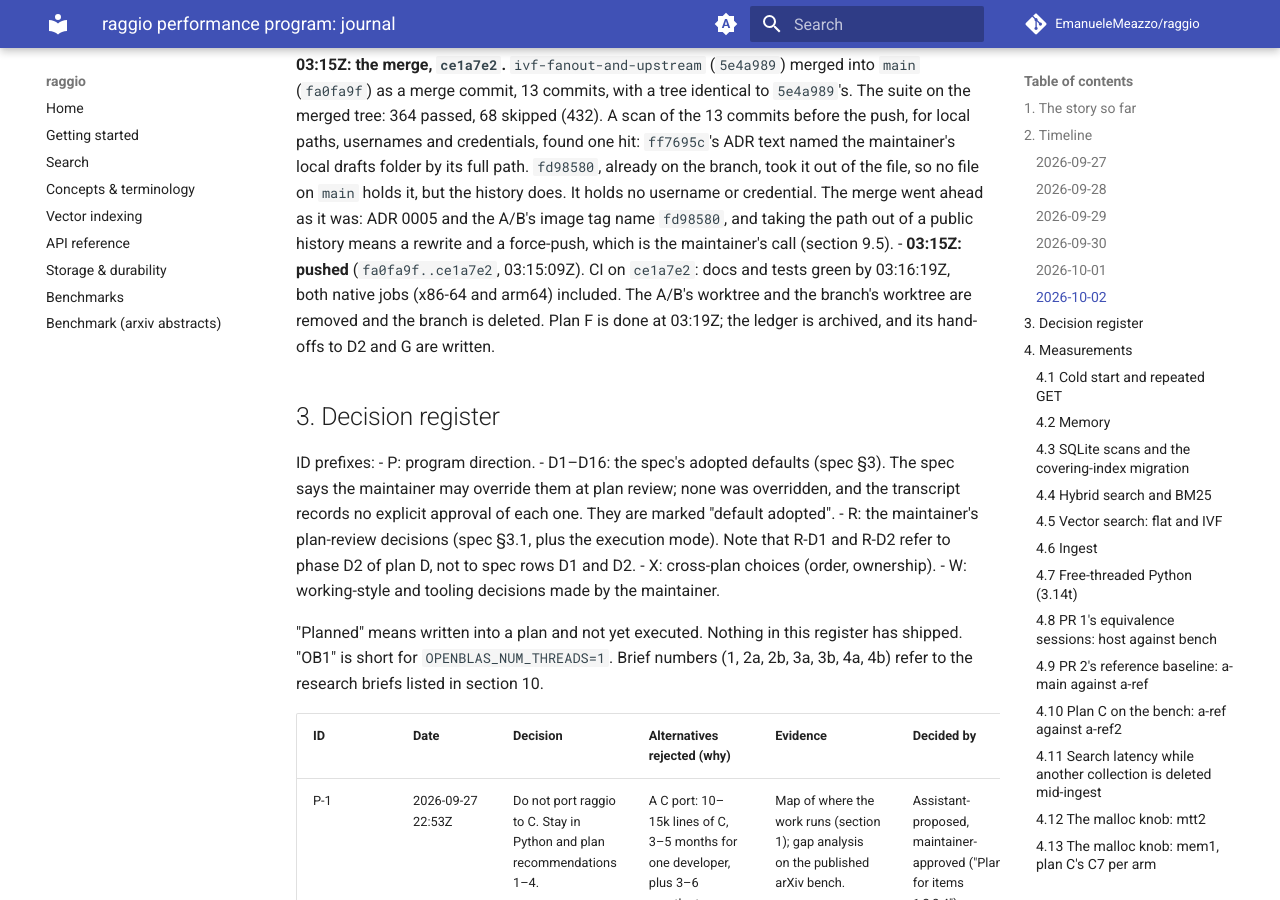
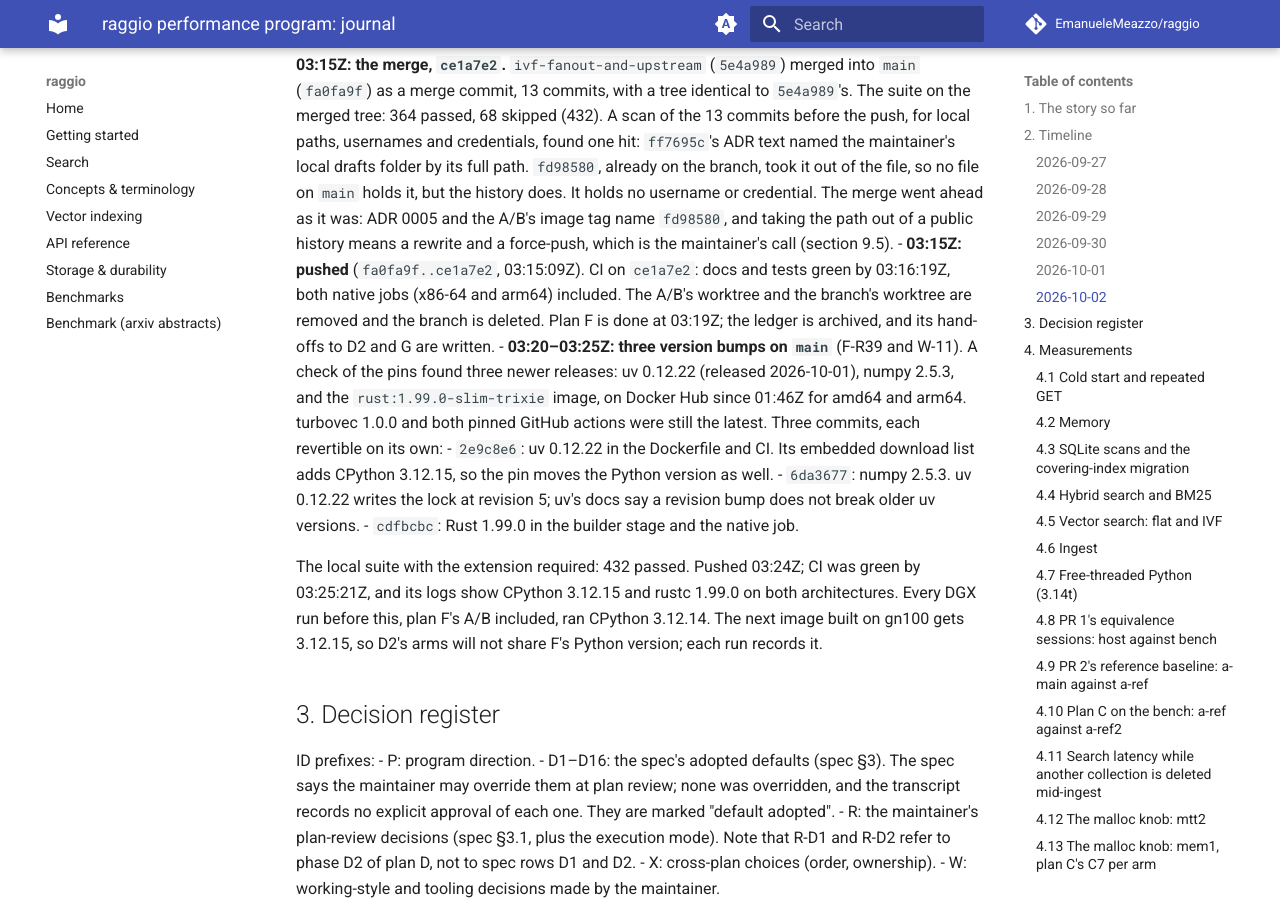
Before and after one commit to EmanueleMeazzo/raggio, an MkDocs documentation site: the page built from docs/superpowers/journal/2026-09-performance-program.md, in a window 1280 px wide and 900 px high, scrolled down 65346 px. Built offline with MkDocs 1.6.1 and Material for MkDocs 9.7.7, drawn with Linux system fonts in a browser that asks for light colours; comment, search, counter and statistics services are not loaded; some of the changed text lies outside the part shown.

Commit message:
Journal the uv, numpy and Rust bumps on main
Co-Authored-By: Claude Opus 5.5 <noreply@anthropic.com>

```diff
--- a/docs/superpowers/journal/2026-09-performance-program.md
+++ b/docs/superpowers/journal/2026-09-performance-program.md
@@ -1487,6 +1487,12 @@ The other 16 are rulings on wording and tests, not on design. The ADR states onl
 - **03:06–03:12Z: the journal, `d6efd1b`.** Section 4.17, sections 5.24 and 5.25, X11 and X12, and the dated notes in sections 5.1 and 9. A fact-check then re-read every figure against the ledger and the raw results. No number was wrong; eleven wordings claimed more than the data, and this entry's commit fixes them. Among them: base run 1 also peaked at the cap without building the index, so run0's build does not explain the peak; three serial runs are two clusters, not a bimodal distribution; and the NEON excess appears whenever the process can use more than one core, not only unpinned.
 - **03:13–03:15Z: the merge, `ce1a7e2`.** `ivf-fanout-and-upstream` (`5e4a989`) merged into `main` (`fa0fa9f`) as a merge commit, 13 commits, with a tree identical to `5e4a989`'s. The suite on the merged tree: 364 passed, 68 skipped (432). A scan of the 13 commits before the push, for local paths, usernames and credentials, found one hit: `ff7695c`'s ADR text named the maintainer's local drafts folder by its full path. `fd98580`, already on the branch, took it out of the file, so no file on `main` holds it, but the history does. It holds no username or credential. The merge went ahead as it was: ADR 0005 and the A/B's image tag name `fd98580`, and taking the path out of a public history means a rewrite and a force-push, which is the maintainer's call (section 9.5).
 - **03:15Z: pushed** (`fa0fa9f..ce1a7e2`, 03:15:09Z). CI on `ce1a7e2`: docs and tests green by 03:16:19Z, both native jobs (x86-64 and arm64) included. The A/B's worktree and the branch's worktree are removed and the branch is deleted. Plan F is done at 03:19Z; the ledger is archived, and its hand-offs to D2 and G are written.
+- **03:20–03:25Z: three version bumps on `main`** (F-R39 and W-11). A check of the pins found three newer releases: uv 0.12.22 (released 2026-10-01), numpy 2.5.3, and the `rust:1.99.0-slim-trixie` image, on Docker Hub since 01:46Z for amd64 and arm64. turbovec 1.0.0 and both pinned GitHub actions were still the latest. Three commits, each revertible on its own:
+  - `2e9c8e6`: uv 0.12.22 in the Dockerfile and CI. Its embedded download list adds CPython 3.12.15, so the pin moves the Python version as well.
+  - `6da3677`: numpy 2.5.3. uv 0.12.22 writes the lock at revision 5; uv's docs say a revision bump does not break older uv versions.
+  - `cdfbcbc`: Rust 1.99.0 in the builder stage and the native job.
+
+  The local suite with the extension required: 432 passed. Pushed 03:24Z; CI was green by 03:25:21Z, and its logs show CPython 3.12.15 and rustc 1.99.0 on both architectures. Every DGX run before this, plan F's A/B included, ran CPython 3.12.14. The next image built on gn100 gets 3.12.15, so D2's arms will not share F's Python version; each run records it.
 
 ## 3. Decision register
 
@@ -2596,6 +2602,7 @@ State as of 2026-09-28, about 19:30Z.
 - Dated note, 2026-10-02 01:25Z: plan F's Tasks 1–9 are done and checked (ff7695c, 431 passed). The drafts and DGX scripts are outside the repo. The final review on Opus is running (section 2, 2026-10-02). Still to come: any fix wave, then Task 10's A/B on gn100, then the merge.
 - Dated note, 2026-10-02 03:12Z: plan F's A/B on gn100 is done (section 4.17). Six items pass; F6, the escape hatch, failed in both directions and is overridden (X11, section 5.24); the grouped-call guard printed REVISIT at 12 threads. ADR 0005 records it (`8eeb794`, narrowed after two reviews in `5894d05` and `5e4a989`; 432 passed). The NEON draft's ask and acceptance changed (X12, section 5.25); no draft is posted. The bench volume is flat again. Next: merge F into `main` and push, then plan D2.
 - Dated note, 2026-10-02 03:19Z: plan F is merged into `main` (`ce1a7e2`) and pushed; CI is green (section 2, 03:13–03:15Z). The merge order's next plan is D2 (its pre-flight first), then G.
+- Dated note, 2026-10-02 03:26Z: `main` is at `cdfbcbc` after three version bumps (uv 0.12.22, numpy 2.5.3, Rust 1.99.0; section 2, 03:20–03:25Z). The next image installs CPython 3.12.15. D2's base arm should be `cdfbcbc` or later, so that both arms run the same Python.
 
 ### 9.2 Open questions in the plans
 
```
